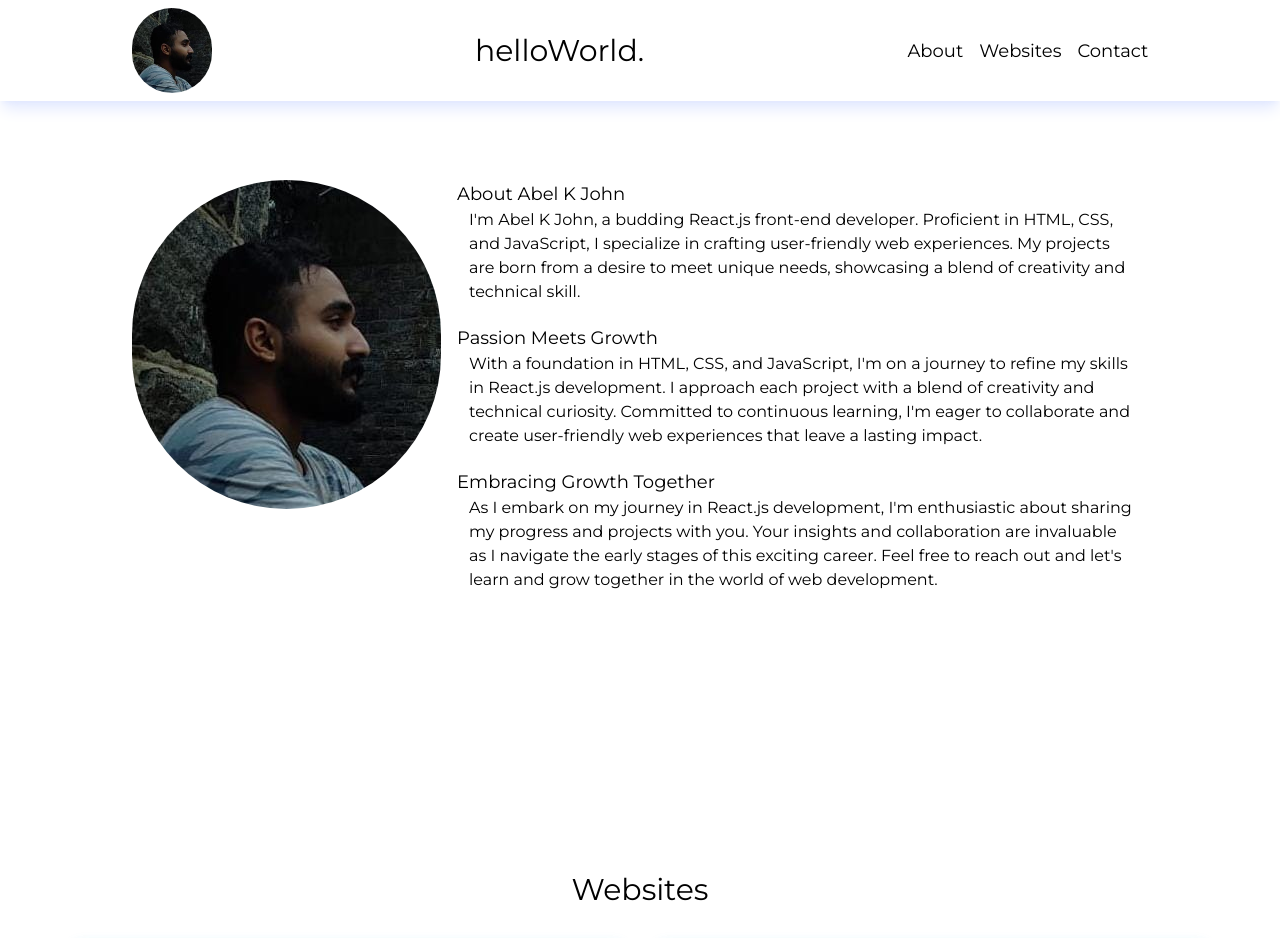
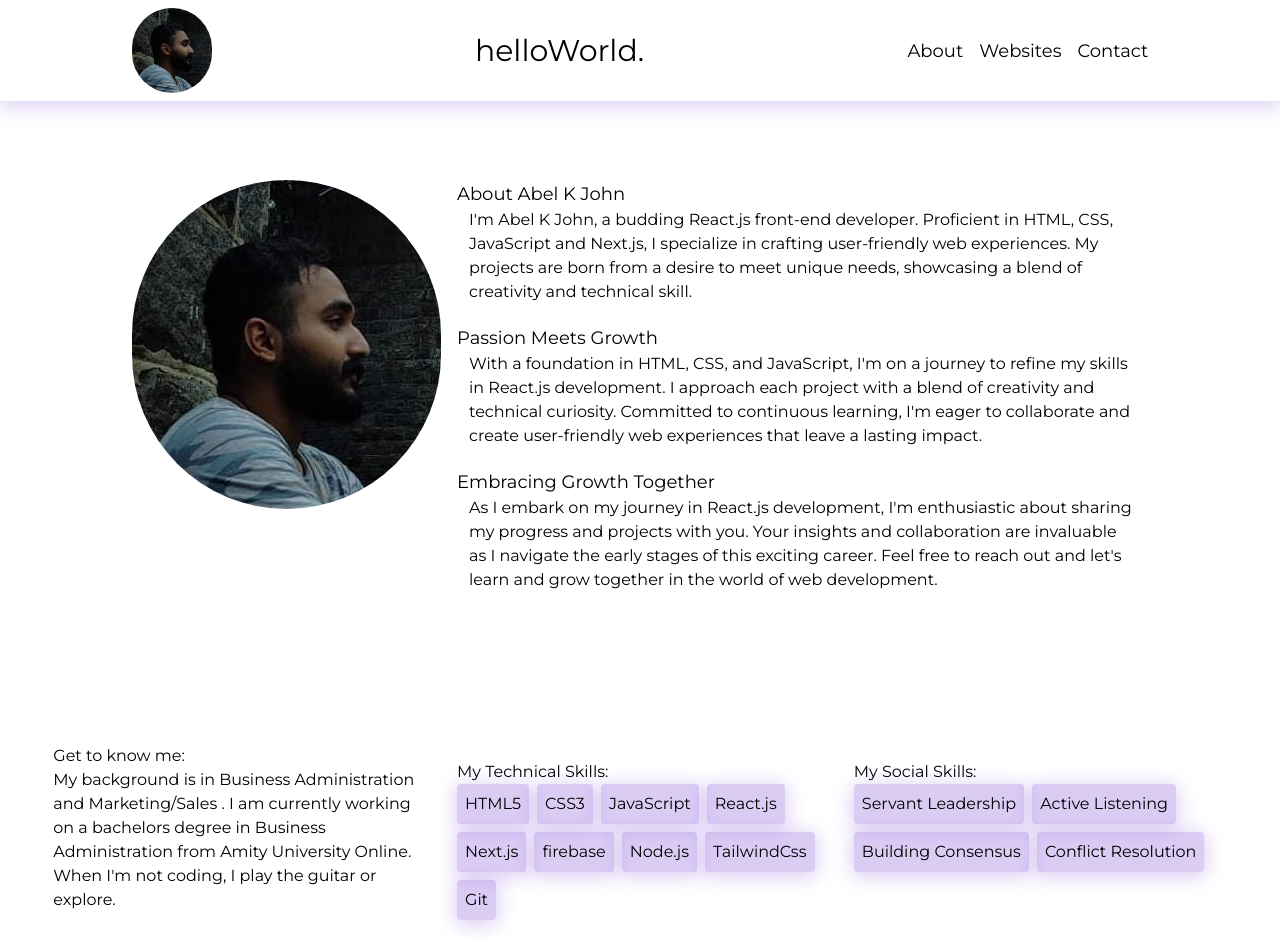
Before and after one commit to abelkjohn/portfolio, a Next.js app: page / in a window 1280 px wide. Shown: the top 938 px of the page. Built offline with nearby package versions, Linux system fonts and the light colour scheme.

Commit message:
modified:   app/Components/About.jsx 	modified:   app/Components/Footer.jsx 	modified:   app/Components/Header.jsx 	new file:   app/Components/Skills.jsx 	modified:   app/Components/Websites.jsx 	modified:   app/globals.css 	modified:   app/page.jsx

```diff
--- a/app/Components/About.jsx
+++ b/app/Components/About.jsx
@@ -8,7 +8,7 @@ export default function About(){
                 <img className="rounded-full h-min w-80 mx-auto" src={Me.src} />
                 <div className="flex flex-col justify-center">
                     <h1 className="text-lg">About Abel K John</h1>
-                    <p className="mx-3 mb-5">I&apos;m Abel K John, a budding React.js front-end developer. Proficient in HTML, CSS, and JavaScript, I specialize in crafting user-friendly web experiences. My projects are born from a desire to meet unique needs, showcasing a blend of creativity and technical skill.</p>
+                    <p className="mx-3 mb-5">I&apos;m Abel K John, a budding React.js front-end developer. Proficient in HTML, CSS, JavaScript and Next.js, I specialize in crafting user-friendly web experiences. My projects are born from a desire to meet unique needs, showcasing a blend of creativity and technical skill.</p>
                     <h1 className="text-lg">Passion Meets Growth</h1>
                     <p className="mx-3 mb-5">With a foundation in HTML, CSS, and JavaScript, I&apos;m on a journey to refine my skills in React.js development. I approach each project with a blend of creativity and technical curiosity. Committed to continuous learning, I&apos;m eager to collaborate and create user-friendly web experiences that leave a lasting impact.</p>
                     <h1 className="text-lg">Embracing Growth Together</h1>
--- a/app/Components/Footer.jsx
+++ b/app/Components/Footer.jsx
@@ -8,7 +8,7 @@ export default function Footer(){
 
 
     return (
-        <div id='contacts' className=" flex gap-10 justify-center text-3xl m-4">
+        <div id='contacts' className="footer-shadow  flex gap-10 justify-center text-3xl m-4">
             <Link href="https://github.com/abelkjohn" target="_blank"><FaGit /></Link>
             <Link href="https://www.facebook.com/adona.john.10" target="_blank"><FaFacebook /></Link>
             <Link href="https://www.instagram.com/abel_kjohn/" target="_blank"><FaInstagram /></Link>
--- a/app/Components/Header.jsx
+++ b/app/Components/Header.jsx
@@ -3,13 +3,13 @@ import me from '../images/Me.jpg'
 
 export default function Header(){
     return (
-        <div className="bg-white  fixed left-0 top-0 flex w-full py-2 justify-around items-center shadow-indigo-100 shadow-lg">
+        <div className="header-shadow bg-white  fixed left-0 top-0 flex w-full py-2 justify-around items-center">
             <img className="w-10 lg:w-20 rounded-full" src={me.src} alt='pic' />
             <p className="text-lg md:text-3xl">helloWorld.</p>
             <ul className="flex gap-2 text-sm md:gap-4 md:text-lg">
-                <li className="hover:underline"><a href="#about">About</a></li>
-                <li className="hover:underline"><a href="#websites">Websites</a></li>
-                <li className="hover:underline"><a href="#contacts">Contact</a></li>
+                <li className="hover:underline hover:text-indigo-300"><a href="#about">About</a></li>
+                <li className="hover:underline hover:text-indigo-300"><a href="#websites">Websites</a></li>
+                <li className="hover:underline hover:text-indigo-300"><a href="#contacts">Contact</a></li>
             </ul>
         </div>
     )
--- /dev/null
+++ b/app/Components/Skills.jsx
@@ -0,0 +1,37 @@
+import React from "react";
+
+export default function Skills(){
+    return (
+        <div className="flex w-11/12 justify-end mx-auto gap-6">
+            <div className="w-1/3">
+                <h1>Get to know me:</h1>
+                <div>My background is in Business Administration and Marketing/Sales . I am currently working on a bachelors degree in Business Administration from Amity University Online. When I'm not coding, I play the guitar or explore.
+            </div>
+            </div>
+            <div className="flex flex-col justify-start w-96 my-4 ">
+            <div>My Technical Skills:</div>
+            <div className="flex gap-2 flex-wrap">
+                <div className="skill-button">HTML5</div>
+                <div className="skill-button">CSS3</div>
+                <div className="skill-button">JavaScript</div>
+                <div className="skill-button">React.js</div>
+                <div className="skill-button">Next.js</div>
+                <div className="skill-button">firebase</div>
+                <div className="skill-button">Node.js</div>
+                <div className="skill-button">TailwindCss</div>
+                <div className="skill-button">Git</div>
+            </div>
+        </div>
+        <div className="flex flex-col justify-start w-96 my-4 ">
+            <div>My Social Skills:</div>
+            <div className="flex gap-2 flex-wrap">
+                <div className="skill-button">Servant Leadership</div>
+                <div className="skill-button">Active Listening</div>
+                <div className="skill-button">Building Consensus</div>
+                <div className="skill-button">Conflict Resolution</div>
+
+            </div>
+        </div>
+        </div>
+    )
+}
--- a/app/Components/Websites.jsx
+++ b/app/Components/Websites.jsx
@@ -14,7 +14,7 @@ import movie from '../images/movies-list.jpeg'
 export default function WebLinks(){
     return (
         <div id="websites" className="flex flex-col items-center ">
-            <h1 className="text-3xl mt-28 md:mt-32 lg:32">Websites</h1>
+            <h1 className="text-3xl mt-28 md:mt-32 lg:32">My Projects</h1>
             <div  className="flex flex-wrap gap-6 my-8 mx-auto w-11/12 justify-center ">
             <Link className="ind-web" href='https://teal-shortbread-702f8c.netlify.app/' target="_blank"><img src={nilambur.src} /></Link>
             <Link className="ind-web" href='https://6543d93bd052e22381dc3020--vermillion-kitten-ebe710.netlify.app/'target='_blank'><img src={burger.src} /></Link>
--- a/app/globals.css
+++ b/app/globals.css
@@ -15,3 +15,21 @@ html, body {
     overflow: hidden;
     border-radius: 15px;
 }
+
+.footer-shadow {
+    box-shadow: 0px -3px 20px 2px rgba(75, 0, 200, 0.2);
+    margin: 0em;
+    padding: 0.3em;
+}
+
+.header-shadow {
+    box-shadow: 0px 3px 20px 2px rgba(75, 0, 200, 0.2);
+}
+
+.skill-button {
+    background-color: rgba(75, 0, 200, 0.2);
+    padding: 0.5em;
+    border-radius: 4px;
+    box-shadow: 0px 3px 20px 2px rgba(75, 0, 200, 0.2);
+
+}
--- a/app/page.jsx
+++ b/app/page.jsx
@@ -3,11 +3,13 @@ import Header from "./Components/Header"
 import Footer from "./Components/Footer"
 import WebLinks from "./Components/Websites"
 import About from "./Components/About"
+import Skills from "./Components/Skills"
 
 export default function Home() {
   return <div className="overflow-clip">
     <Header />
     <About />
+    <Skills />
     <WebLinks />
     <Footer />
     </div>
```
